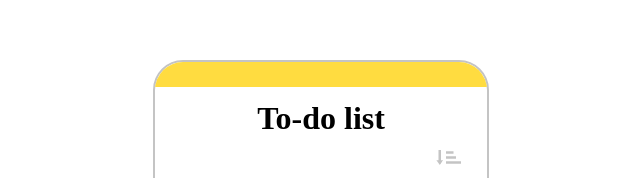
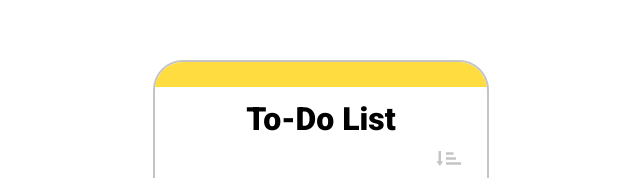
Before and after one commit to elchinbaba/Task-Tracker, a plain HTML site: page index.html in a window 1280 px wide. Shown: the part 222-400 px from the top of the page, without its empty margins (319-959 px from the left). Drawn offline with Linux system fonts and the light colour scheme.

Commit message:
changed font family of header to Roboto

```diff
--- a/index.html
+++ b/index.html
@@ -6,13 +6,16 @@
     <meta name="viewport" content="width=device-width, initial-scale=1.0">
     <title>Task Tracker</title>
     <link rel="stylesheet" href="style.css">
+    <link rel="preconnect" href="https://fonts.googleapis.com">
+    <link rel="preconnect" href="https://fonts.gstatic.com" crossorigin>
+    <link href="https://fonts.googleapis.com/css2?family=Roboto:wght@900&display=swap" rel="stylesheet">
 </head>
 <body>
     <div class="container">
         <div class="to-do">
             <div class="head"></div>
 
-            <h1>To-do list</h1>
+            <h1>To-Do List</h1>
 
             <img class="sort" src="./images/sort-down.png" alt="sort" data-sorted="start">
 
--- a/style.css
+++ b/style.css
@@ -27,6 +27,7 @@
 }
 
 h1 {
+    font-family: Roboto;
     text-align: center;
     margin: 13px 0;
 }
```
